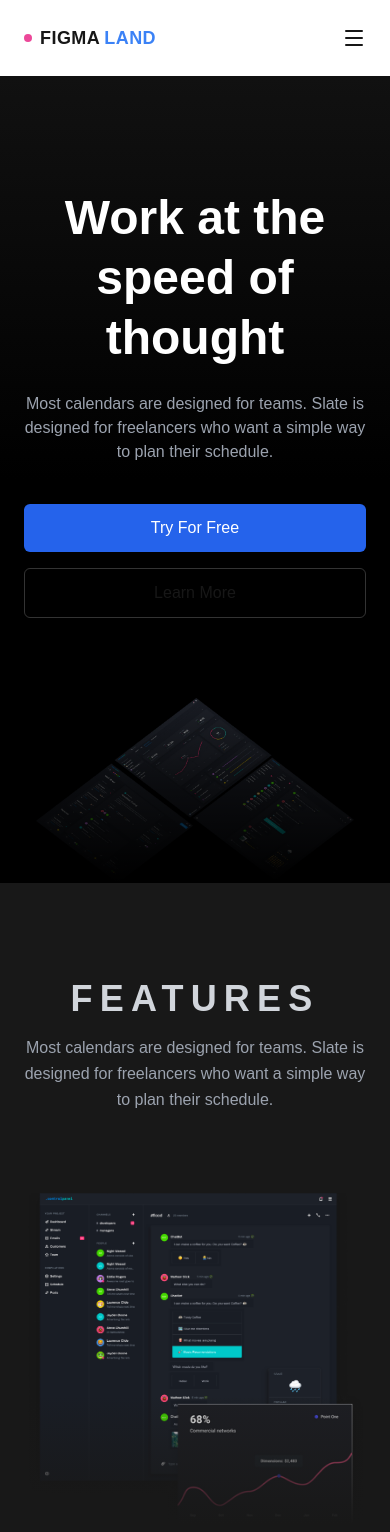
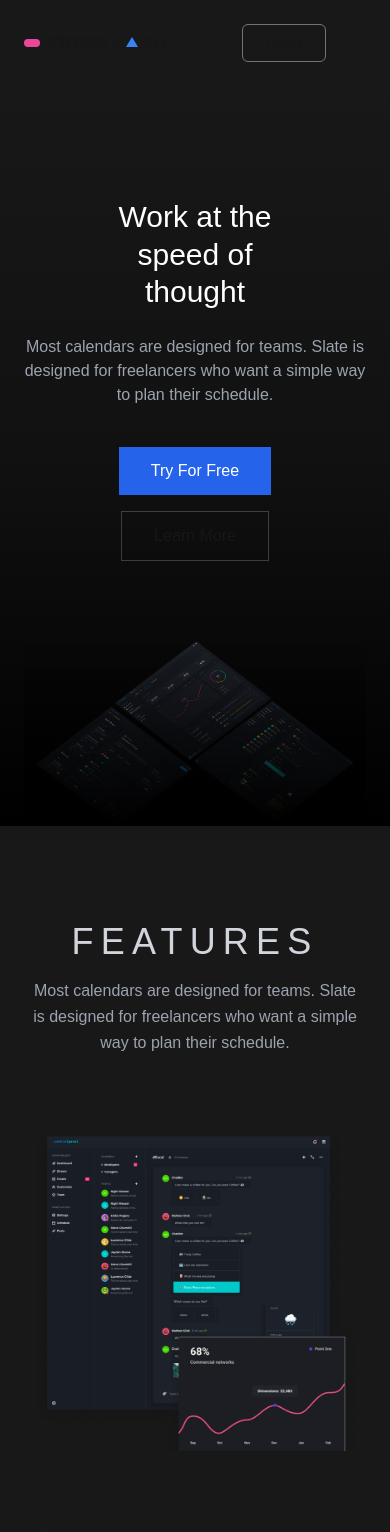
Before and after one commit to DaihSeven/frontend-test-adac-softwares, a Next.js app in the folder frontend-test-adac-softwares/: page / in a window 390 px wide. Shown: the top 1532 px of the page. Built offline with nearby package versions, Linux system fonts and the light colour scheme.

Commit message:
style:  :sparkles:  Final UI polish: layout spacing, responsiveness and visual alignment

```diff
--- a/frontend-test-adac-softwares/src/app/layout.tsx
+++ b/frontend-test-adac-softwares/src/app/layout.tsx
@@ -14,8 +14,8 @@ const geistMono = localFont({
 });
 
 export const metadata: Metadata = {
-  title: "Create Next App",
-  description: "Generated by create next app",
+  title: "Fontend-Test-ADAC-Software",
+  description: "Generated with Next.js by Daiane",
 };
 
 export default function RootLayout({
--- a/frontend-test-adac-softwares/src/components/layout/Header.tsx
+++ b/frontend-test-adac-softwares/src/components/layout/Header.tsx
@@ -8,19 +8,23 @@ export default function Header() {
   const [open, setOpen] = useState(false);
 
   return (
-    <header className="w-full">
+    <header className="w-full bg-[#181818]">
       <div className="mx-auto max-w-7xl px-6 py-6 flex items-center justify-between">
-
         {/* Logo */}
         <div className="flex items-center gap-2">
-          {/* Placeholder do ícone */}
-          <div className="w-2 h-2 bg-pink-500 rounded-full" />
-          <span className="text-lg font-semibold tracking-wide">
-            FIGMA<span className="text-blue-500 ml-1">LAND</span>
+          <div className="w-4 h-2 bg-pink-500 rounded-full" />
+          <span className="text-lg font-semibold tracking-wide flex items-center">
+            FIGMA
+            <span className="ml-1 flex items-center">
+              L
+              <span
+                className=" mx-0.5 w-0 h-0 border-l-[6px] border-l-transparent border-r-[6px] border-r-transparent border-b-[10px] border-b-blue-500 translate-y-[-1px]"
+              />
+              ND
+            </span>
           </span>
         </div>
 
-        {/* Desktop menu */}
         <nav className="hidden md:flex items-center gap-10 text-sm text-gray-300">
           {navigation.map((item) => (
             <a
@@ -33,12 +37,12 @@ export default function Header() {
           ))}
         </nav>
 
-        {/* Desktop login */}
-        <button className="hidden md:block px-8 py-2 border border-white/40 rounded-md text-sm hover:bg-white hover:text-black transition-all duration-200">
+        <div className="flex items-center gap-4">
+
+          <button className="px-6 py-2 border border-white/40 rounded-md text-sm hover:bg-white hover:text-black transition-all">
             Login
           </button>
 
-        {/* Mobile button */}
           <button
             className="md:hidden"
             onClick={() => setOpen(!open)}
@@ -47,8 +51,8 @@ export default function Header() {
             {open ? <X size={24} /> : <Menu size={24} />}
           </button>
         </div>
+      </div>
 
-      {/* Mobile menu */}
       {open && (
         <div className="md:hidden border-t border-white/10">
           <nav className="flex flex-col gap-6 px-6 py-6 text-sm text-gray-300">
@@ -62,10 +66,6 @@ export default function Header() {
                 {item.label}
               </a>
             ))}
-
-            <button className="mt-4 w-full px-6 py-3 border border-white/30 rounded-md text-sm hover:bg-white hover:text-black transition-all">
-              Login
-            </button>
           </nav>
         </div>
       )}
--- a/frontend-test-adac-softwares/src/components/sections/CtaSection.tsx
+++ b/frontend-test-adac-softwares/src/components/sections/CtaSection.tsx
@@ -2,12 +2,11 @@ import Image from "next/image";
 
 export default function CTASection() {
   return (
-    <section className="w-full py-20  bg-[#1a1a1a]">
+    <section className="w-full py-20  bg-[#181818]">
       <div className="mx-auto max-w-6xl px-6">
         <div className="bg-[#2a2a2a] rounded-2xl px-8 py-10 md:px-14 md:py-12">
           <div className="grid md:grid-cols-2 items-center gap-8">
 
-            {/* Text */}
             <div>
               <h2 className="text-2xl md:text-4xl font-semibold leading-tight mb-6">
                 OpenType features
@@ -15,12 +14,11 @@ export default function CTASection() {
                 and Variable fonts
               </h2>
 
-              <button className="px-7 py-3 bg-blue-600 hover:bg-blue-700 rounded-md text-white font-medium transition-all duration-200">
+              <button className="px-7 py-3 bg-blue-600 hover:bg-blue-700  text-white font-medium transition-all duration-200">
                 Try For Free
               </button>
             </div>
 
-            {/* Image */}
             <div className="flex justify-end">
               <Image
                 src="/images/cta-preview.png"
--- a/frontend-test-adac-softwares/src/components/sections/FeaturesSection.tsx
+++ b/frontend-test-adac-softwares/src/components/sections/FeaturesSection.tsx
@@ -25,10 +25,10 @@ export default function FeaturesSection() {
 
   return (
     <section className="bg-[#181818] py-24">
-      <div className="mx-auto max-w-7xl px-6">
-        {/* Header */}
+      <div className="mx-auto max-w-7xl px-8 lg:px-20">
+
         <div className="text-center mb-20">
-          <h2 className="text-4xl md:text-5xl font-bold mb-4 text-gray-300 uppercase tracking-[0.2em]">
+          <h2 className="text-4xl md:text-5xl mb-4 text-gray-300 uppercase tracking-[0.2em]">
             FEATURES
           </h2>
 
@@ -38,9 +38,8 @@ export default function FeaturesSection() {
           </p>
         </div>
 
-        {/* Conteúdo */}
-        <div className="grid lg:grid-cols-2 gap-16 items-center">
-          {/* Imagem */}
+        <div className="grid lg:grid-cols-2 gap-20 lg:gap-40 items-center">
+
           <div className="relative">
             <Image
               src="/images/features.png"
@@ -50,23 +49,19 @@ export default function FeaturesSection() {
               className="mx-auto"
             />
 
-            {/* sombra inferior suave */}
-            <div className="absolute inset-x-0 bottom-0 h-32 bg-gradient-to-b from-transparent to-[#181818]" />
           </div>
 
-          {/* Lista de features */}
           <div className="space-y-10">
             {features.map((feature, index) => {
               const Icon = feature.icon;
 
               return (
                 <div key={index} className="flex gap-4">
-                  {/* Ícone */}
+
                   <div className="flex h-10 w-10 items-center justify-center rounded-full bg-blue-600/10">
                     <Icon className="h-5 w-5 text-blue-500" />
                   </div>
 
-                  {/* Texto */}
                   <div>
                     <h3 className="text-lg font-semibold mb-2">
                       {feature.title}
--- a/frontend-test-adac-softwares/src/components/sections/HeroSection.tsx
+++ b/frontend-test-adac-softwares/src/components/sections/HeroSection.tsx
@@ -2,13 +2,13 @@ import Image from "next/image";
 
 export default function HeroSection() {
   return (
-    <section className="relative overflow-hidden bg-black">
-      {/* Gradiente do fundo */}
-      <div className="absolute inset-0 bg-gradient-to-b from-[#111] via-black to-black" />
+    <section className="relative overflow-hidden bg-[#1a1a1a]">
+
+      <div className="absolute inset-0 bg-gradient-to-b from-[#181818] via-[#111] to-[#000]" />
 
       <div className="relative z-10 mx-auto max-w-7xl px-6 pt-28 text-center">
-        {/* Texto */}
-        <h1 className="text-5xl md:text-6xl lg:text-7xl font-bold leading-tight mb-6 text-white">
+
+        <h1 className="text-3xl md:text-5xl lg:text-7xl  leading-tight mb-6 text-white">
           Work at the
           <br />
           speed of
@@ -21,17 +21,16 @@ export default function HeroSection() {
           freelancers who want a simple way to plan their schedule.
         </p>
 
-        {/* Botões */}
-        <div className="flex flex-col sm:flex-row gap-4 justify-center mb-20">
-          <button className="px-8 py-3 bg-blue-600 hover:bg-blue-700 rounded-md text-white font-medium">
+        <div className="flex flex-col sm:flex-row gap-4 justify-center items-center mb-20">
+          <button className="w-auto px-8 py-3 bg-blue-600 hover:bg-blue-700 text-white font-medium">
             Try For Free
           </button>
-          <button className="px-8 py-3 border border-white/20 hover:bg-white hover:text-black rounded-md font-medium">
+
+          <button className="w-auto px-8 py-3 border border-white/20 hover:bg-white hover:text-black font-medium">
             Learn More
           </button>
         </div>
 
-        {/* Imagem */}
         <div className="relative">
           <Image
             src="/images/herobg.png"
@@ -41,7 +40,6 @@ export default function HeroSection() {
             className="mx-auto"
           />
 
-          {/* Sombra / névoa inferior */}
           <div className="pointer-events-none absolute inset-x-0 bottom-0 h-48 bg-gradient-to-b from-transparent via-black/60 to-black" />
         </div>
       </div>
--- a/frontend-test-adac-softwares/src/components/sections/TestmonialsSection.tsx
+++ b/frontend-test-adac-softwares/src/components/sections/TestmonialsSection.tsx
@@ -33,17 +33,15 @@ const testimonials = [
 
 export default function TestimonialsSection() {
   return (
-    <section className="w-full py-28 bg-[#1a1a1a]">
+    <section className="w-full py-28 bg-[#181818]">
       <div className="mx-auto max-w-7xl px-6">
 
-        {/* Header */}
         <div className="text-center mb-20">
-          <h2 className="text-3xl md:text-4xl font-semibold">
+          <h2 className="text-3xl md:text-5xl ">
             Testimonials
           </h2>
         </div>
 
-        {/* Grid */}
         <div className="grid md:grid-cols-2 gap-y-12 gap-x-10 justify-items-center">
           {testimonials.map((item) => (
             <div
@@ -51,13 +49,13 @@ export default function TestimonialsSection() {
               className="
                 border border-white/20
                 rounded-xl
-                bg-[#111111]
+                bg-[#181818]
                 p-10
                 max-w-md
                 w-full
               "
             >
-              {/* Avatar */}
+
               <div className="flex items-center gap-4 mb-6">
                 <Image
                   src={item.image}
@@ -77,7 +75,6 @@ export default function TestimonialsSection() {
                 </div>
               </div>
 
-              {/* Content */}
               <p className="text-gray-300 text-sm leading-relaxed">
                 {item.content}
               </p>
```
Also changed, not shown: frontend-test-adac-softwares/src/components/layout/Footer.tsx (+6 -8 lines), frontend-test-adac-softwares/src/components/sections/ContentsSection.tsx (+6 -10 lines), frontend-test-adac-softwares/src/components/sections/GallerySection.tsx (+5 -7 lines), frontend-test-adac-softwares/src/components/sections/PartnerSection.tsx (+14 -15 lines), 1 other file (tests, documents, lock files or other folders). Lines whose indentation alone changed are shown as unchanged.
